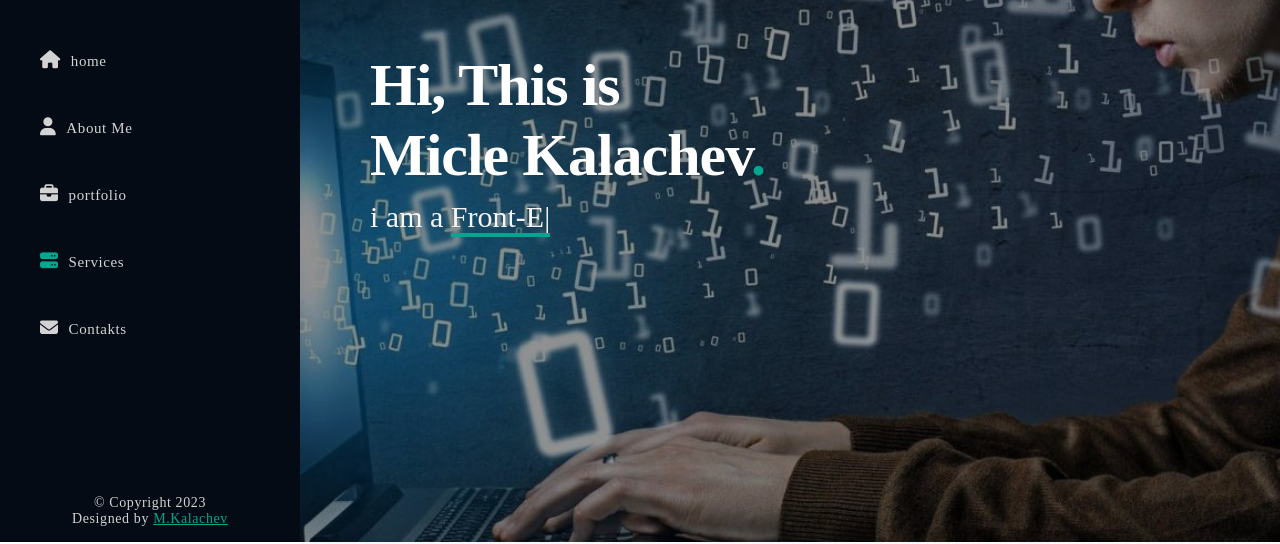
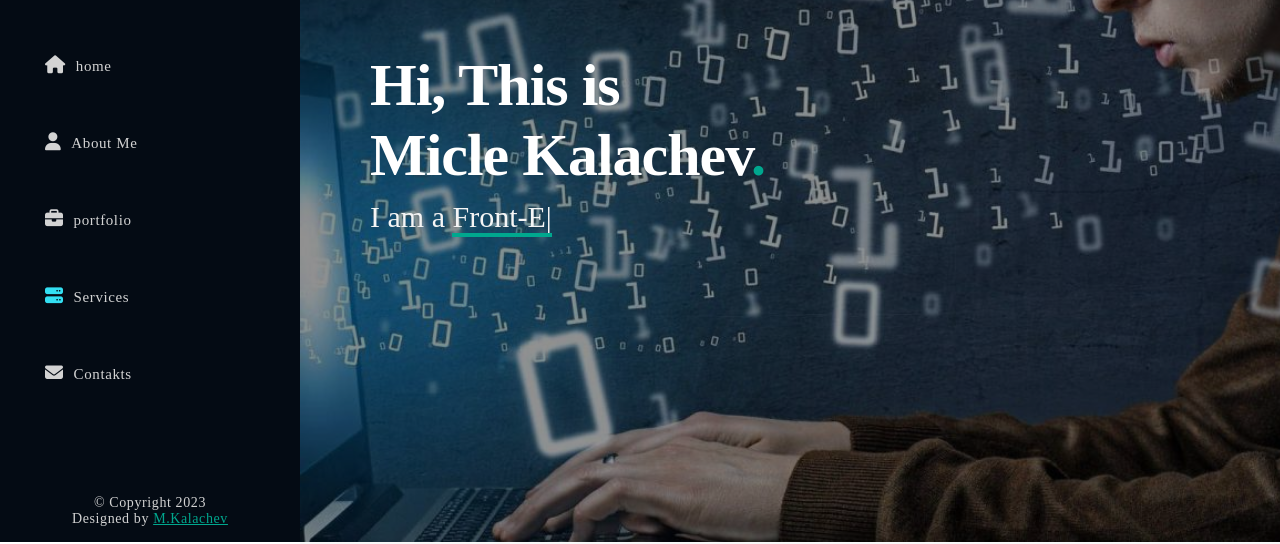
Before and after one commit to Misha999-max/portfolio, a plain HTML site: page index.html in a window 1280 px wide. Shown: the part 258-802 px from the top of the page. Drawn offline with nearby package versions, Linux system fonts and the light colour scheme.

Commit message:
update page

```diff
--- a/index.html
+++ b/index.html
@@ -74,7 +74,7 @@
 			<section id="home">
 				<div class="home-row">
 					<h1>Hi, This is<br />Micle Kalachev<span>.</span></h1>
-					<p>i am a <span class="auto-input"></span></p>
+					<p>I am a <span class="auto-input"></span></p>
 				</div>
 			</section>
 
--- a/script/app.js
+++ b/script/app.js
@@ -40,6 +40,7 @@ form.addEventListener('submit', formSend)
 async function formSend(e) {
 	e.preventDefault()
 	let formData = new FormData(form)
+	console.log(formData)
 
 	let response = await fetch('sendMail.php', {
 		method: 'POST',
--- a/style/style.css
+++ b/style/style.css
@@ -74,6 +74,7 @@
 }
 .header nav ul li {
 	list-style: none;
+	padding: 5px;
 }
 .header nav ul li a {
 	display: inline-block;
@@ -84,18 +85,19 @@
 	font-weight: 400;
 	font-size: 15px;
 	letter-spacing: 0.6px;
+	transition: all 0.4s;
 }
 .header nav ul li a i {
 	margin-right: 10px;
 	font-size: 18px;
-	transition: 0.4s;
+	transition: all 0.4s;
 }
 
-.header nav ul li a:hover i {
-	background-color: var(--themeColor);
+.header nav ul li a:hover {
+	color: var(--themeColor);
 }
 .header nav ul li a.active i {
-	color: var(--themeColor);
+	color: #33dff2;
 }
 
 /*  ===== header footer  ====== */
@@ -883,7 +885,7 @@ main {
 
 #contacts .contacts-row .contacts-rifht {
 	flex-basis: 60%;
-	min-width: 60%;
+	/* min-width: 60%; */
 	background-color: white;
 	box-shadow: 0 0 20px rgba(0, 0, 0, 20%);
 	border-radius: 30px;
```
Also changed, not shown: img/diploma14096895.png (added).
